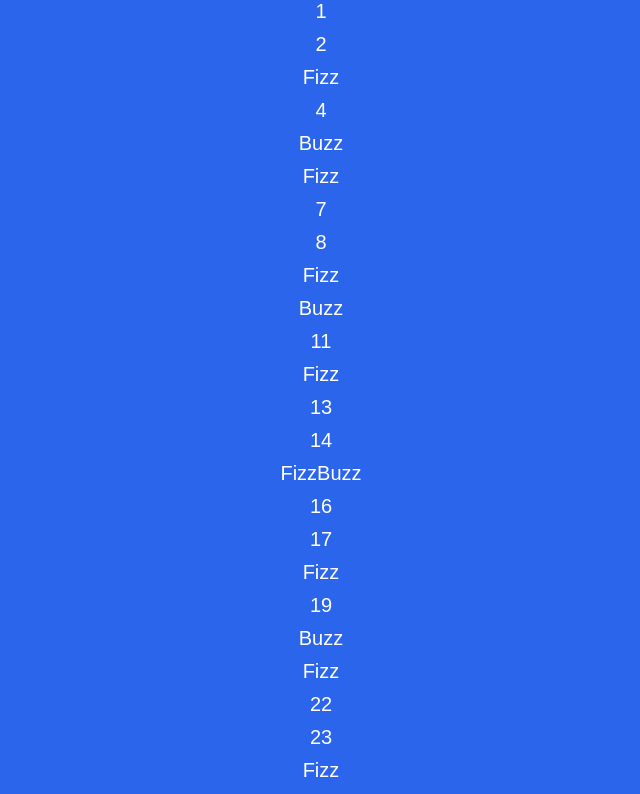
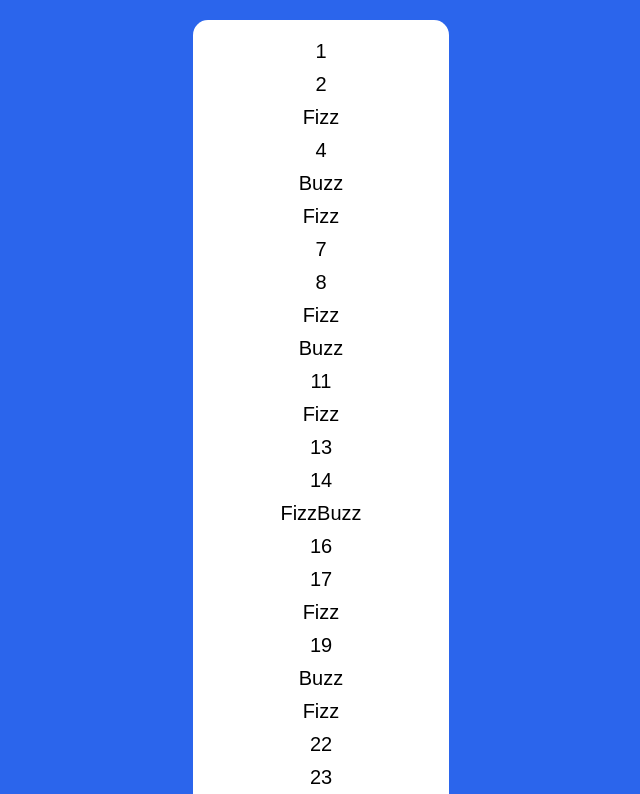
Before and after one commit to Brandon-Ladson/js-fizzbuzz, a plain HTML site: page index.html in a window 1280 px wide. Shown: the top 794 px of the page, without its empty margins (319-959 px from the left). Drawn offline with Linux system fonts and the light colour scheme.

Commit message:
rifinitura regole css e js

```diff
--- a/css/style.css
+++ b/css/style.css
@@ -10,14 +10,24 @@ body{
   background-color: #2B65EC;
 }
 
+/* regole contenitore */
+.container{
+  width:20%;
+  text-align: center;
+  background-color: #fff;
+  margin: 20px auto;
+  padding: 20px 0;
+  border-radius: 15px;
+}
+
 /* regole lista */
-#lista{
-  text-align: center;
+.container #lista{
+  /* text-align: center; */
   font-size: 20px;
   list-style-type: none;
-  color: white;
+  color: #000;
 }
 
-#lista li{
+.container #lista li{
   margin-bottom: 10px;
 }
--- a/index.html
+++ b/index.html
@@ -7,10 +7,14 @@
   </head>
   <body>
 
-    <!-- lista numeri -->
-    <ul id="lista">
+    <div class="container">
 
-    </ul>
+      <!-- lista numeri -->
+      <ul id="lista">
+
+      </ul>
+
+    </div>
 
     <!-- javascript -->
     <script type="text/javascript" src="js/script.js">
--- a/js/script.js
+++ b/js/script.js
@@ -4,14 +4,17 @@
 var numeriLista = "";
 for (var i = 1; i <= 100; i++) {
 
-  if (i % 15 === 0) {
+  // definire multipli di 3 e 5
+  if (i % 3 === 0 && i % 5 === 0) {
     console.log("FizzBuzz");
     numeriLista = numeriLista + "<li>" + "FizzBuzz" + "</li>";
 
+    // definire multipli di 3
   } else if (i % 3 === 0) {
     console.log("Fizz");
     numeriLista = numeriLista + "<li>" + "Fizz" + "</li>";
 
+    // definire multipli di 5
   } else if (i % 5 === 0) {
     console.log("Buzz");
     numeriLista = numeriLista + "<li>" + "Buzz" + "</li>";
@@ -21,5 +24,6 @@ for (var i = 1; i <= 100; i++) {
     numeriLista = numeriLista + "<li>" + i + "</li>";
   }
 
+  // stampare lista di numeri
   document.getElementById('lista').innerHTML = numeriLista;
 }
```
